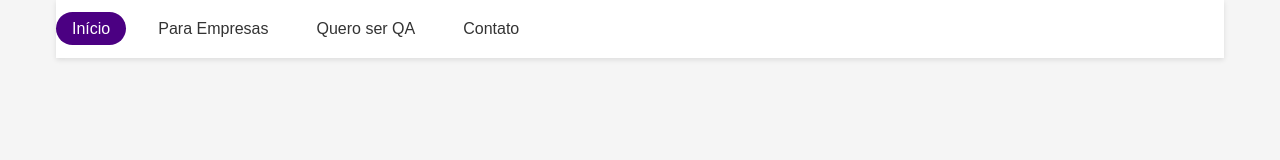
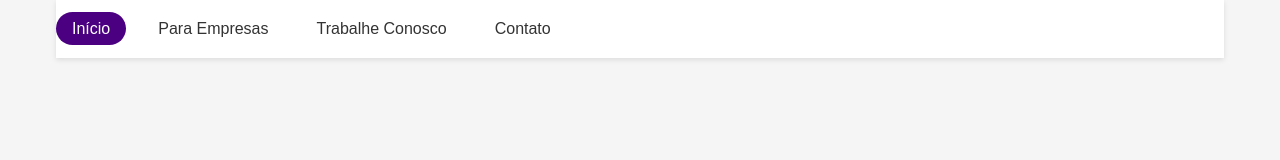
Before and after one commit to Brunacsg/qualimentor-site, a plain HTML site: page index.html in a window 1280 px wide. Shown: the top 160 px of the page. Drawn offline with Linux system fonts and the light colour scheme.

Commit message:
Atualizar o index.html

```diff
--- a/index.html
+++ b/index.html
@@ -14,7 +14,7 @@
         <ul class="menu">
           <li><a href="index.html">Início</a></li>
           <li><a href="about.html">Para Empresas</a></li>
-          <li><a href="/seja-um-qa">Quero ser QA</a></li>
+          <li><a href="/seja-um-qa">Trabalhe Conosco</a></li>
           <li><a href="contact.html">Contato</a></li>
         </ul>
       </nav>
```
